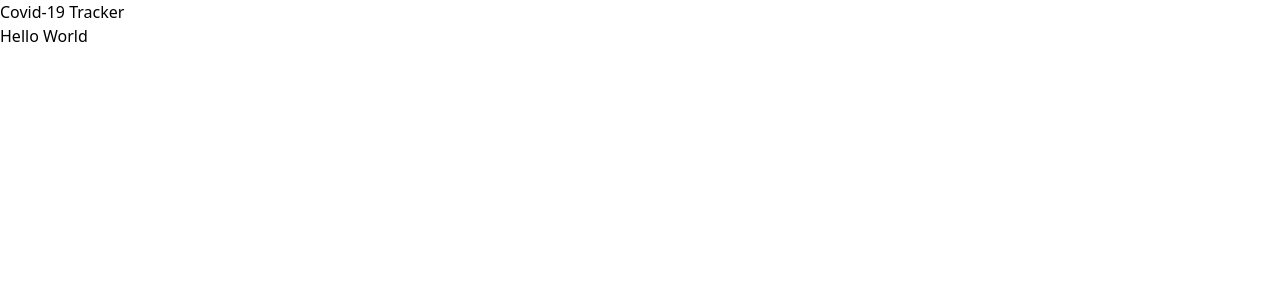
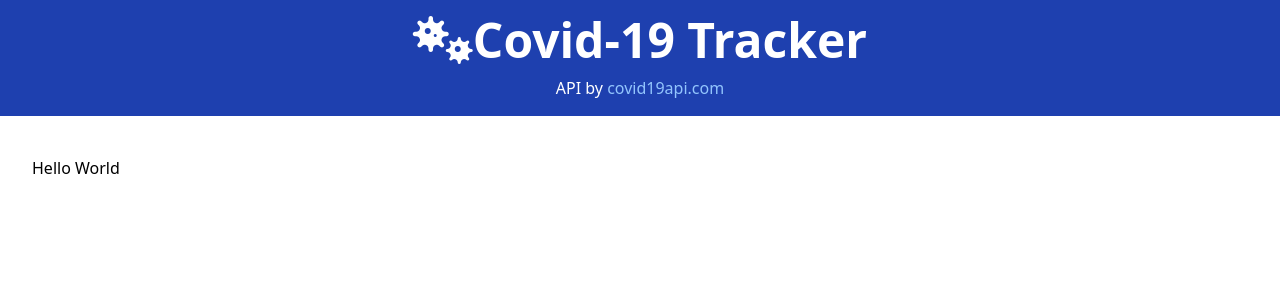
Before and after one commit to drummer-Yurii/vue-covid-tracker, a Vue app: page / in a window 1280 px wide. Shown: the top 300 px of the page. Built offline with nearby package versions, Linux system fonts and the light colour scheme.

Commit message:
header component & tailwind config

```diff
--- a/public/index.html
+++ b/public/index.html
@@ -1,17 +1,26 @@
 <!DOCTYPE html>
 <html lang="">
+
 <head>
   <meta charset="utf-8">
   <meta http-equiv="X-UA-Compatible" content="IE=edge">
   <meta name="viewport" content="width=device-width,initial-scale=1.0">
   <link rel="icon" href="<%= BASE_URL %>favicon.ico">
-    <title><%= htmlWebpackPlugin.options.title %></title>
+  <link rel="stylesheet" href="https://cdnjs.cloudflare.com/ajax/libs/font-awesome/6.2.1/css/all.min.css"
+    integrity="sha512-MV7K8+y+gLIBoVD59lQIYicR65iaqukzvf/nwasF0nqhPay5w/9lJmVM2hMDcnK1OnMGCdVK+iQrJ7lzPJQd1w=="
+    crossorigin="anonymous" referrerpolicy="no-referrer" />
+  <title>
+    <%= htmlWebpackPlugin.options.title %>
+  </title>
 </head>
+
 <body>
   <noscript>
-      <strong>We're sorry but <%= htmlWebpackPlugin.options.title %> doesn't work properly without JavaScript enabled. Please enable it to continue.</strong>
+    <strong>We're sorry but <%= htmlWebpackPlugin.options.title %> doesn't work properly without JavaScript enabled.
+        Please enable it to continue.</strong>
   </noscript>
   <div id="app"></div>
   <!-- built files will be auto injected -->
 </body>
+
 </html>
--- a/src/App.vue
+++ b/src/App.vue
@@ -1,6 +1,8 @@
 <template>
   <Header />
-  <router-view/>
+  <div class="container">
+    <router-view/>
+  </div>
 </template>
 
 <script>
--- a/src/components/Header.vue
+++ b/src/components/Header.vue
@@ -1,6 +1,7 @@
 <template>
-  <header>
-    <div>Covid-19 Tracker</div>
+  <header class="text-center bg-blue-800 text-white p-4 mb-10">
+    <div class="text-3xl md:text-5xl font-bold mb-3"><i class="fa fa-viruses"></i>Covid-19 Tracker</div>
+    <p>API by <a class="text-blue-300" href="https://covid19api.com" target="_blank">covid19api.com</a></p>
   </header>
 </template>
 
--- a/tailwind.config.js
+++ b/tailwind.config.js
@@ -3,6 +3,10 @@ module.exports = {
   content: ['./public/**/*.html', './src/**/*.{vue,js,ts,jsx,tsx}'],
   theme: {
     extend: {},
+    container: {
+      center: true,
+      padding: '2rem'
+    }
   },
   plugins: [],
 }
```
Lines whose indentation alone changed are shown as unchanged.
